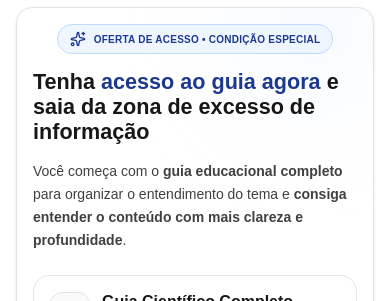
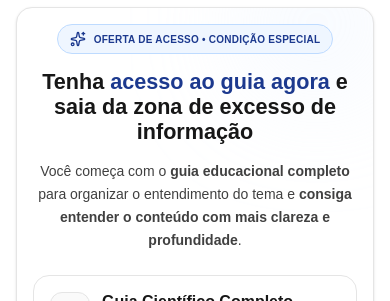
Before and after one commit to leandrotnorio/quiz-polilaminina, a Next.js app: page /oferta in a window 390 px wide. Shown: the part 387-688 px from the top of the page. Built offline with nearby package versions, Linux system fonts and the light colour scheme; no server answers.

Commit message:
alt na LP

```diff
--- a/src/app/oferta/page.tsx
+++ b/src/app/oferta/page.tsx
@@ -52,11 +52,11 @@ export default function OfertaPage() {
               <span>Oferta de acesso • condição especial</span>
             </div>
 
-            <h2 className="mt-4 text-left text-[1.35rem] leading-[1.15] font-semibold text-neutral-900 sm:text-center sm:text-[1.75rem] md:text-3xl">
+            <h2 className="mt-4 text-center text-[1.35rem] leading-[1.15] font-semibold text-neutral-900 sm:text-center sm:text-[1.75rem] md:text-3xl">
               Tenha <span className="text-blue-900">acesso ao guia agora</span> e saia da zona de excesso de informação
             </h2>
 
-            <p className="mt-4 text-left text-sm leading-relaxed text-neutral-700 sm:text-center sm:text-base">
+            <p className="mt-4 text-center text-sm leading-relaxed text-neutral-700 sm:text-center sm:text-base">
               Você começa com o <strong>guia educacional completo</strong> para organizar o entendimento do tema
               e<strong> consiga entender o conteúdo com mais clareza e profundidade</strong>.
             </p>
```
